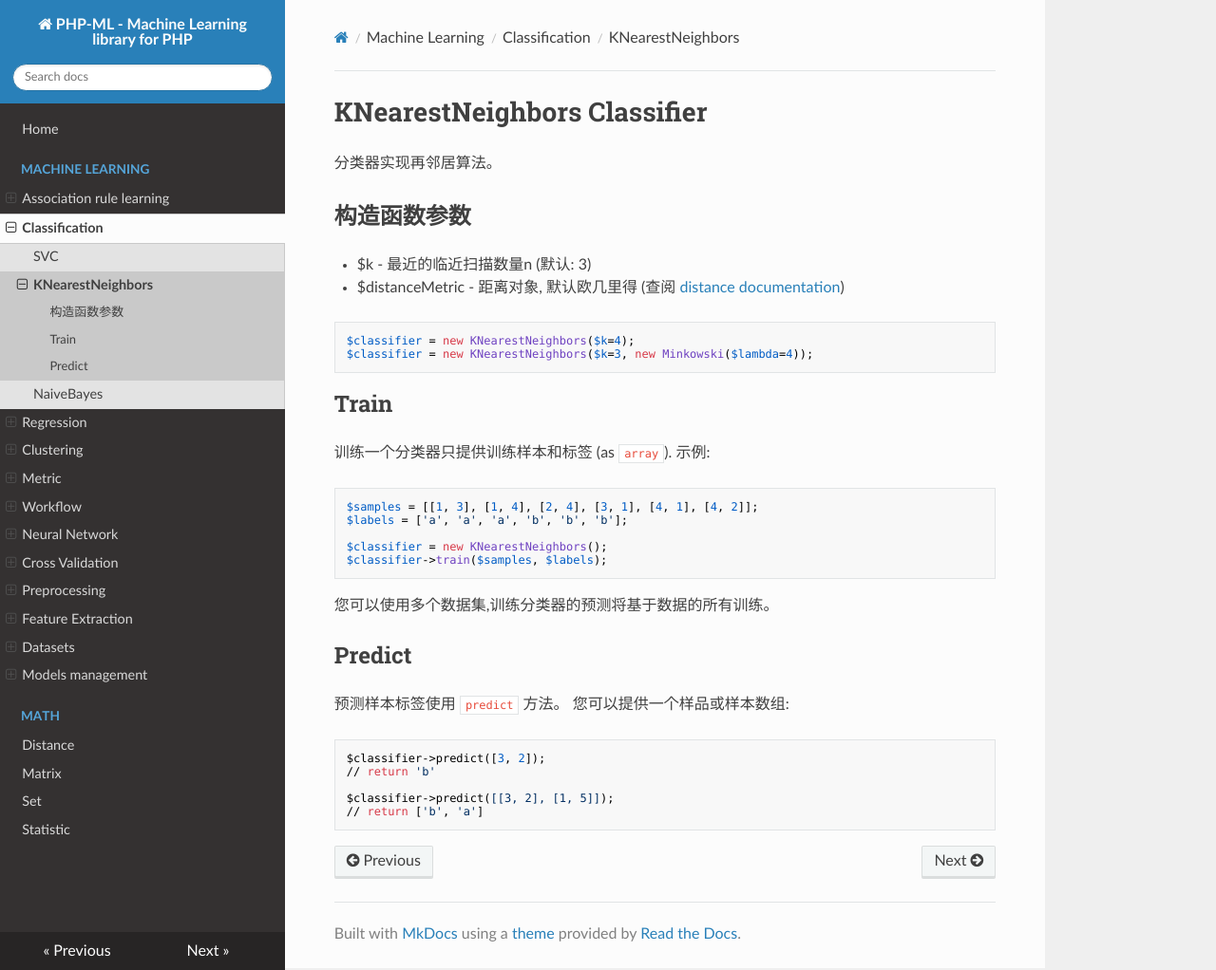
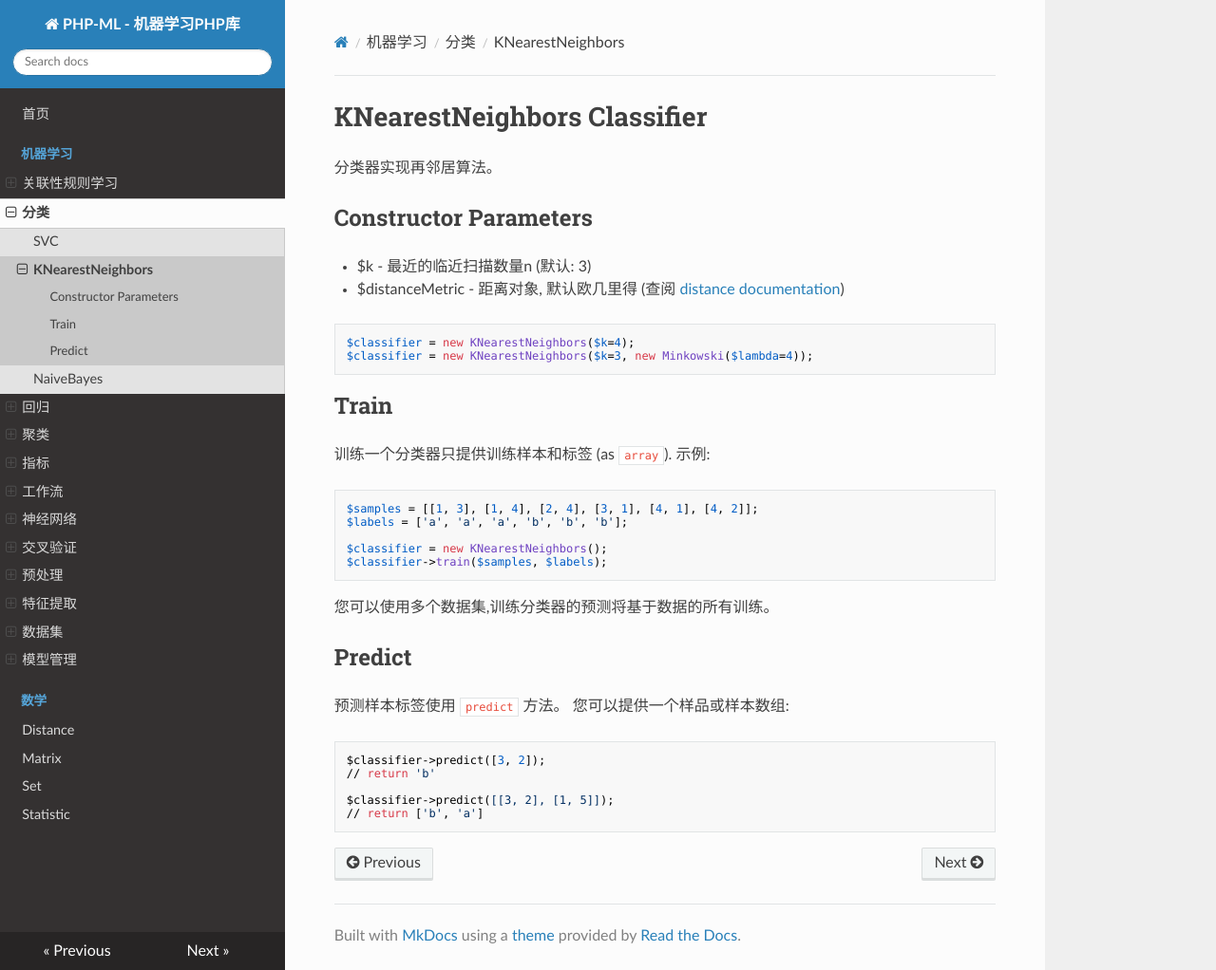
Before and after one commit to CelerStar/php-ml-Chinese-document, an MkDocs documentation site: the page built from docs/machine-learning/classification/k-nearest-neighbors.md, in a window 1280 px wide and 1022 px high. Shown: the whole window at 95% size. Built offline with MkDocs 1.6.1, drawn with Linux system fonts in a browser that asks for light colours; nearby versions of some CDN libraries; old or Windows-style settings are respelled for this version of MkDocs.

Commit message:
美化侧边栏信息；

```diff
--- a/docs/machine-learning/classification/k-nearest-neighbors.md
+++ b/docs/machine-learning/classification/k-nearest-neighbors.md
@@ -2,7 +2,7 @@
 
 分类器实现再邻居算法。
 
-## 构造函数参数
+## Constructor Parameters
 
 * $k - 最近的临近扫描数量n (默认: 3)
 * $distanceMetric - 距离对象, 默认欧几里得 (查阅 [distance documentation](../../math/distance.md))
--- a/mkdocs.yml
+++ b/mkdocs.yml
@@ -1,38 +1,38 @@
-site_name: PHP-ML - Machine Learning library for PHP
+site_name: PHP-ML - 机器学习PHP库
 pages:
-  - Home: index.md
-  - Machine Learning:
-    - Association rule learning:
+  - 首页: index.md
+  - 机器学习:
+    - 关联性规则学习:
       - Apriori: machine-learning/association/apriori.md
-    - Classification:
+    - 分类:
       - SVC: machine-learning/classification/svc.md
       - KNearestNeighbors: machine-learning/classification/k-nearest-neighbors.md
       - NaiveBayes: machine-learning/classification/naive-bayes.md
-    - Regression:
+    - 回归:
       - LeastSquares: machine-learning/regression/least-squares.md
       - SVR: machine-learning/regression/svr.md
-    - Clustering:
+    - 聚类:
       - KMeans: machine-learning/clustering/k-means.md
       - DBSCAN: machine-learning/clustering/dbscan.md
-    - Metric:
+    - 指标:
       - Accuracy: machine-learning/metric/accuracy.md
       - Confusion Matrix: machine-learning/metric/confusion-matrix.md
       - Classification Report: machine-learning/metric/classification-report.md
-    - Workflow:
+    - 工作流:
       - Pipeline: machine-learning/workflow/pipeline.md
-    - Neural Network:
+    - 神经网络:
       - Multilayer Perceptron: machine-learning/neural-network/multilayer-perceptron.md
       - Backpropagation training: machine-learning/neural-network/backpropagation.md
-    - Cross Validation:
+    - 交叉验证:
       - RandomSplit: machine-learning/cross-validation/random-split.md
       - Stratified Random Split: machine-learning/cross-validation/stratified-random-split.md
-    - Preprocessing:
+    - 预处理:
       - Normalization: machine-learning/preprocessing/normalization.md
       - Imputation missing values: machine-learning/preprocessing/imputation-missing-values.md
-    - Feature Extraction:
+    - 特征提取:
       - Token Count Vectorizer: machine-learning/feature-extraction/token-count-vectorizer.md
       - Tf-idf Transformer: machine-learning/feature-extraction/tf-idf-transformer.md
-    - Datasets:
+    - 数据集:
       - Array Dataset: machine-learning/datasets/array-dataset.md
       - CSV Dataset: machine-learning/datasets/csv-dataset.md
       - Files Dataset: machine-learning/datasets/files-dataset.md
@@ -40,9 +40,9 @@ pages:
         - Iris: machine-learning/datasets/demo/iris.md
         - Wine: machine-learning/datasets/demo/wine.md
         - Glass: machine-learning/datasets/demo/glass.md
-    - Models management:
+    - 模型管理:
         - Persistency: machine-learning/model-manager/persistency.md
-  - Math:
+  - 数学:
     - Distance: math/distance.md
     - Matrix: math/matrix.md
     - Set: math/set.md
```
Also changed, not shown: docs/index.md (+4 -0 lines), docs/machine-learning/association/apriori.md (+1 -1 lines), docs/machine-learning/classification/svc.md (+1 -1 lines).
